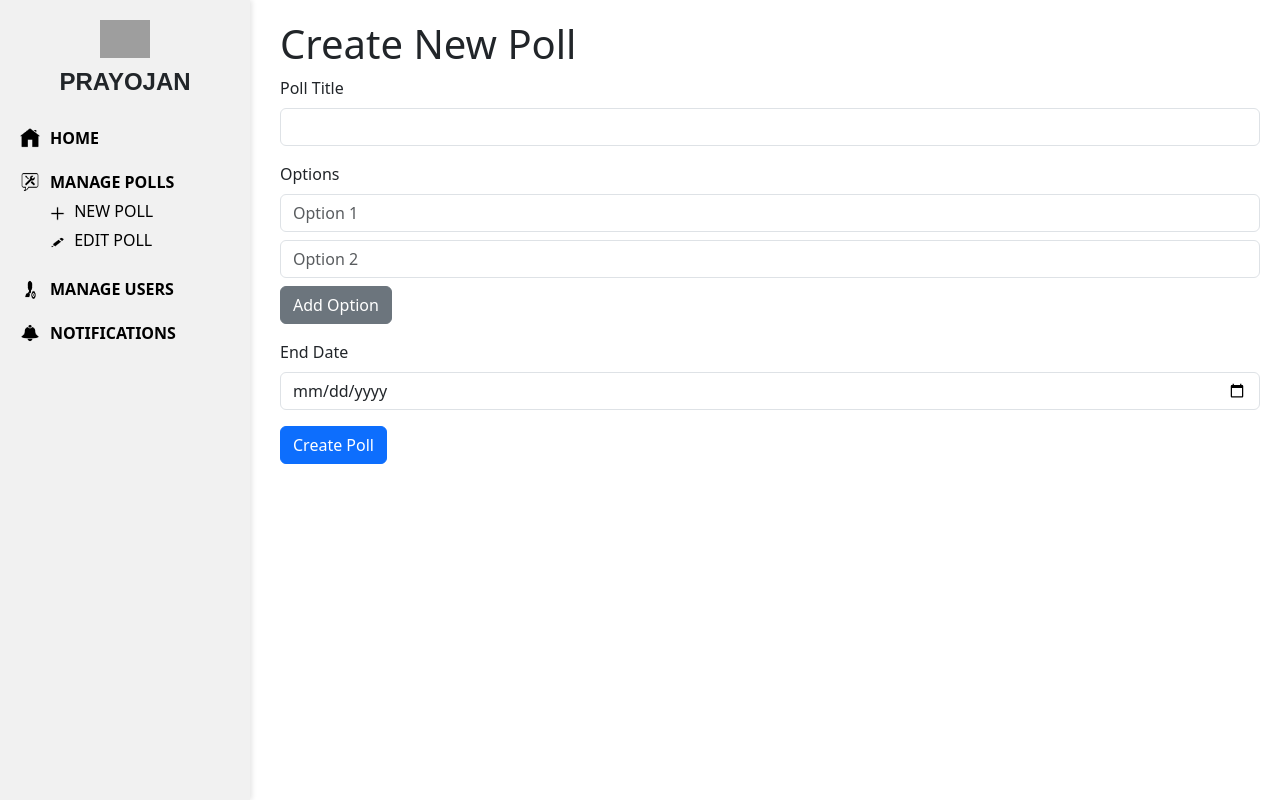
After one commit to prajwolstha/OnlinePollingSystem, a PHP site: page /onlinepollingsystem/admin/new_poll.php in a window 1280 px wide. The commit adds this page. Run offline with PHP 8.4, Linux system fonts and the light colour scheme; grey boxes are pictures that could not be loaded.

Commit message:
Manage Poll File Updated

```diff
--- /dev/null
+++ b/admin/new_poll.php
@@ -0,0 +1,87 @@
+<?php
+include '../includes/sidebar.php';
+include '../includes/header.php';
+include '../connection.php';
+
+if ($_SERVER['REQUEST_METHOD'] == 'POST') {
+    $poll_title = $conn->real_escape_string($_POST['poll_title']);
+    $options = $_POST['options'];
+    $end_date = $_POST['end_date'];
+
+    // Insert poll
+    $conn->query("INSERT INTO polls (question, end_date) VALUES ('$poll_title', '$end_date')");
+    $poll_id = $conn->insert_id;
+
+    // Insert options
+    foreach ($options as $option) {
+        $conn->query("INSERT INTO poll_options (poll_id, option_text) VALUES ('$poll_id', '{$conn->real_escape_string($option)}')");
+    }
+
+    echo "<script>alert('New poll created successfully!');</script>";
+}
+?>
+
+<!DOCTYPE html>
+<html lang="en">
+<head>
+    <meta charset="UTF-8">
+    <meta name="viewport" content="width=device-width, initial-scale=1.0">
+    <title>Create New Poll</title>
+    <link rel="stylesheet" href="https://cdn.jsdelivr.net/npm/bootstrap@5.3.0/dist/css/bootstrap.min.css">
+</head>
+<body>
+    <div class="content">
+        <h1>Create New Poll</h1>
+        <form method="POST">
+            <div class="mb-3">
+                <label for="poll_title" class="form-label">Poll Title</label>
+                <input type="text" id="poll_title" name="poll_title" class="form-control" required>
+            </div>
+            <div class="mb-3">
+                <label for="options" class="form-label">Options</label>
+                <div id="options-container">
+                    <input type="text" name="options[]" class="form-control mb-2" placeholder="Option 1" required>
+                    <input type="text" name="options[]" class="form-control mb-2" placeholder="Option 2" required>
+                </div>
+                <button type="button" id="add-option" class="btn btn-secondary">Add Option</button>
+            </div>
+            <div class="mb-3">
+                <label for="end_date" class="form-label">End Date</label>
+                <input type="date" id="end_date" name="end_date" class="form-control" required>
+            </div>
+            <button type="submit" class="btn btn-primary">Create Poll</button>
+        </form>
+    </div>
+    <script>
+        document.getElementById('add-option').addEventListener('click', function() {
+            const container = document.getElementById('options-container');
+            const input = document.createElement('input');
+            input.type = 'text';
+            input.name = 'options[]';
+            input.className = 'form-control mb-2';
+            input.placeholder = 'Option ' + (container.children.length + 1);
+            container.appendChild(input);
+        });
+    </script>
+    <style>
+        /* Sidebar styling */
+.sidebar {
+    width: 250px;
+    position: fixed;
+    top: 0;
+    left: 0;
+    height: 100%;
+    background-color: #f8f9fa;
+    box-shadow: 2px 0 5px rgba(0, 0, 0, 0.1);
+    z-index: 1000;
+}
+
+/* Content area adjustments */
+.content {
+    margin-left: 260px; /* Ensures content starts after the sidebar */
+    padding: 20px;
+}
+
+    </style>
+</body>
+</html>
--- a/includes/sidebar.php
+++ b/includes/sidebar.php
@@ -20,13 +20,13 @@
             </a>
             <ul style="list-style: none; padding-left: 30px; margin-top: 5px;">
                 <li style="margin: 5px 0;">
-                    <a href="newpoll.php" style="text-decoration: none; color: black;">
+                    <a href="new_poll.php" style="text-decoration: none; color: black;">
                         <img src="newpoll.png" alt="New Poll" style="width: 15px; height: 15px; margin-right: 5px;">
                         NEW POLL
                     </a>
                 </li>
                 <li style="margin: 5px 0;">
-                    <a href="editpoll.php" style="text-decoration: none; color: black;">
+                    <a href="edit_poll.php" style="text-decoration: none; color: black;">
                         <img src="editpoll.png" alt="Edit Poll" style="width: 15px; height: 15px; margin-right: 5px;">
                         EDIT POLL
                     </a>
```
Also changed, not shown: admin/edit_poll.php (added, +102 -0 lines), admin/manage_polls.php (+21 -14 lines), admin/notifications.php (+21 -1 lines).
